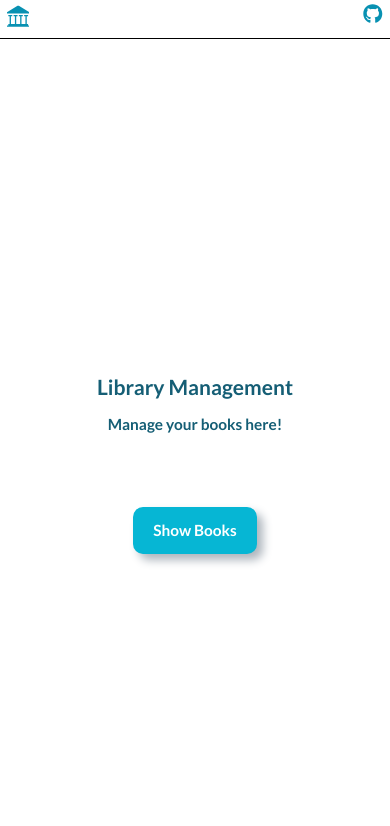
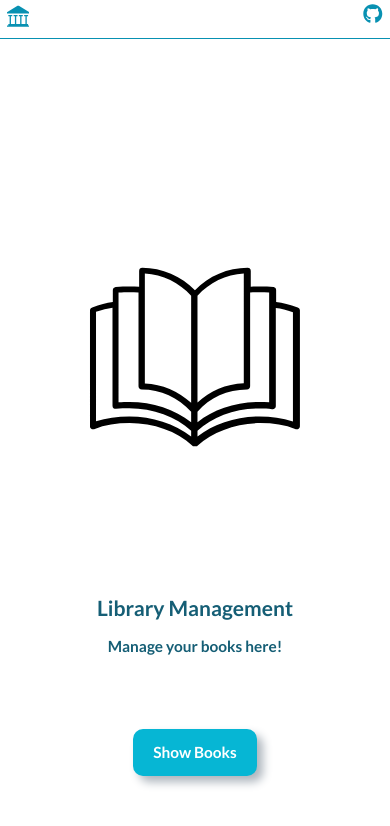
Before and after one commit to MichaelSukkiSong/library, a React (Create React App) app in the folder client/: page / in a window 390 px wide. Shown: the top 826 px of the page. Built offline with nearby package versions, Linux system fonts and the light colour scheme.

Commit message:
add: added book logo in landing page and made it responsive, update: changed navbar bottom border color to match primary color

```diff
--- a/client/src/components/NavBar.scss
+++ b/client/src/components/NavBar.scss
@@ -3,7 +3,7 @@
 .nav {
   display: flex;
   justify-content: space-between;
-  border-bottom: 1px solid black;
+  border-bottom: 1px solid variables.$color-primary-6;
 
   &__logobox {
     display: flex;
--- a/client/src/pages/Landing.js
+++ b/client/src/pages/Landing.js
@@ -19,6 +19,13 @@ const Landing = () => {
           </NavLink>
         </div>
       </div>
+      <div className="landing__logo-section">
+        <img
+          src="/images/book-logo.svg"
+          alt="book-logo"
+          className="landing__logo"
+        />
+      </div>
     </div>
   );
 };
--- a/client/src/pages/Landing.scss
+++ b/client/src/pages/Landing.scss
@@ -1,4 +1,5 @@
 @use "../styles/variables";
+@use "../styles/mixins";
 
 .landing {
   height: 100vh;
@@ -6,6 +7,12 @@
   display: flex;
   justify-content: center;
   align-items: center;
+
+  @include mixins.respond(tab-port) {
+    display: flex;
+    flex-direction: column-reverse;
+    gap: 20px;
+  }
 
   &__box {
     text-align: center;
@@ -53,4 +60,12 @@
       color: variables.$color-white;
     }
   }
+
+  &__logo {
+    background-color: white;
+    width: 60rem;
+
+    &-section {
+    }
+  }
 }
```
Also changed, not shown: client/public/images/book-logo.svg (added).
